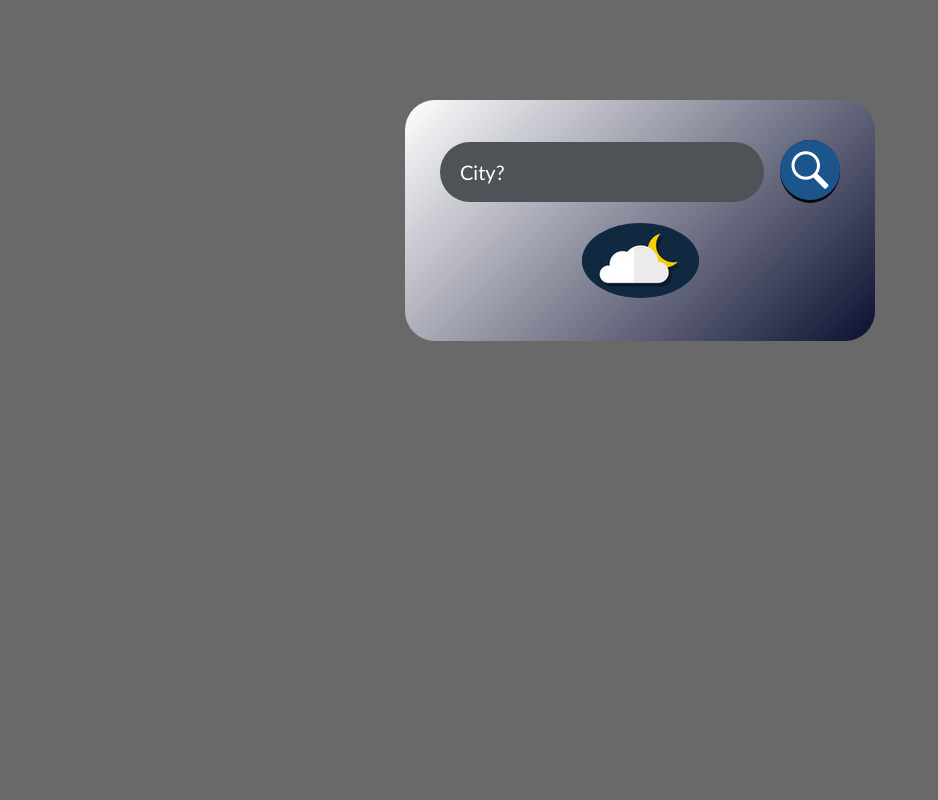
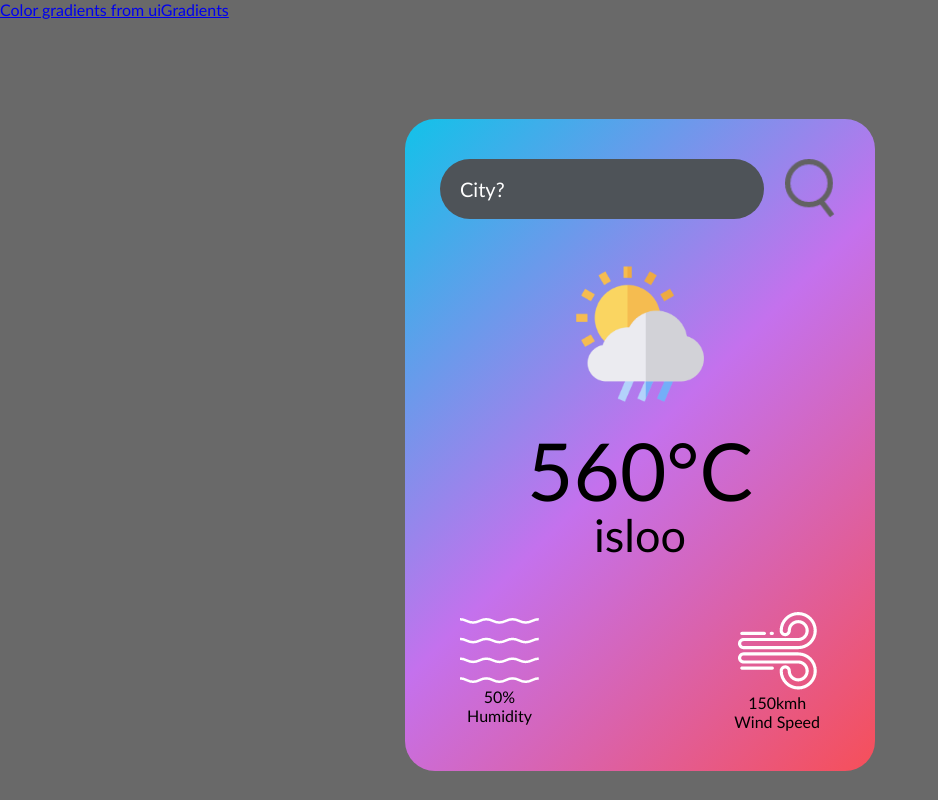
Before and after one commit to sarauf99/javascript-weather-app, a plain HTML site: page code/index.html in a window 1280 px wide. Shown: the whole page, without its empty margins (0-938 px from the left). Drawn offline with Linux system fonts and the light colour scheme.

Commit message:
Added some styles and multiple color gradients.

```diff
--- a/code/css/style.css
+++ b/code/css/style.css
@@ -12,7 +12,29 @@ body{
 .card{
    width: 90%;
    max-width: 470px;
-   background: linear-gradient(135deg, #ffffff, rgb(12, 16, 49));
+   /* Color gradients */
+   /* sky */
+   /* background: linear-gradient(135deg, #1488CC,#2B32B2); */
+
+   /* copper */
+   /* background: linear-gradient(135deg, #B79891,#94716B); */
+
+   /* Anamnisar */
+   /* background: linear-gradient(135deg, #9796f0,#fbc7d4); */
+
+   /* Mango */
+   /* background: linear-gradient(135deg, #ffe259,#ffa751); */
+
+   /* Lunada */
+   /* background: linear-gradient(135deg, #5433FF,#20BDFF, #A5FECB); */
+
+   /* Cool blues */
+   /* background: linear-gradient(135deg, #2193b0,#6dd5ed); */
+
+   /* JShine */
+   background: linear-gradient(135deg, #12c2e9,#c471ed, #f64f59);
+
+
    margin: 100px auto 0;
    border-radius: 30px;
    padding: 40px 35px;
@@ -46,27 +68,49 @@ body{
 .search button{
    border: 0;
    outline: 0;
-   background: rgb(6, 6, 10);
-   border-radius: 100%;
-   /* width: 60px;
-   height: 60px; */
+   background: rgba(114, 114, 200, 0);
+   border-radius: 50%;
+   width: 60px;
+   height: 60px;
    cursor: crosshair;
 }
 
 .search button img{
-   width: 60px;
+   width: 50px;
 }
 
-.weather img{
+/* .weather img{
    margin-top: 20px;
    border: 0;
    outline: 0;
    background: radial-gradient(circle at center, rgb(255, 255, 255), rgb(72, 98, 201), rgb(0, 0, 0));
-   /* background: linear-gradient(rgb); */
-   /* background: rgba(51, 91, 183, 0.7); */
+   background: linear-gradient(rgb);
+   background: rgba(51, 91, 183, 0.7);
    border-radius: 50%;
-   /* width: 100px;
-   height: 100px; */
+   width: 170px;
    cursor: cell;
+} */
 
+.weather-icon{
+   width:170px;
+   margin-top:30px;
 }
+
+.weather h1{
+   font-size: 80px;
+   font-weight: 500;;
+}
+
+.weather h2{
+   font-size: 45px;
+   font-weight: 400;
+   margin-top: -10px;
+}
+
+.details{
+   display: flex;
+   align-items: center;
+   justify-content: space-between;
+   padding: 0 20px;
+   margin-top: 50px;
+}
--- a/code/index.html
+++ b/code/index.html
@@ -9,19 +9,36 @@
       <link rel="stylesheet" href="css\style.css">
    </head>
    <body>
+      <a href="https://uigradients.com/">Color gradients from uiGradients</a>
       <div class="card">
          <div class="search">
             <input type="text" placeholder="City?" spellcheck="false">
-            <button><img src="../images/search 2.png" alt="search"></button>
+            <button><img src="../images/search.png" alt="search"></button>
          </div>
          <div class="weather">
-            <img src="../images/moon behind da clouds.png" alt="weather image" class="weather-icon">
+            <img src="../images/drizzle.png" alt="weather image" class="weather-icon">
             <h1 class="temperature">
-
+               560°C
             </h1>
             <h2 class="city">
-
+               isloo
             </h2>
+            <div class="details">
+               <div class="col">
+                  <img src="../images/humidity.png" alt="">
+                  <div>
+                     <p class="humidity">50%</p>
+                     <p>Humidity</p>
+                  </div>
+               </div>
+               <div class="col">
+                  <img src="../images/wind.png" alt="">
+                  <div>
+                     <p class="wind">150kmh</p>
+                     <p>Wind Speed</p>
+                  </div>
+               </div>
+            </div>
          </div>
       </div>
    </body>
```
